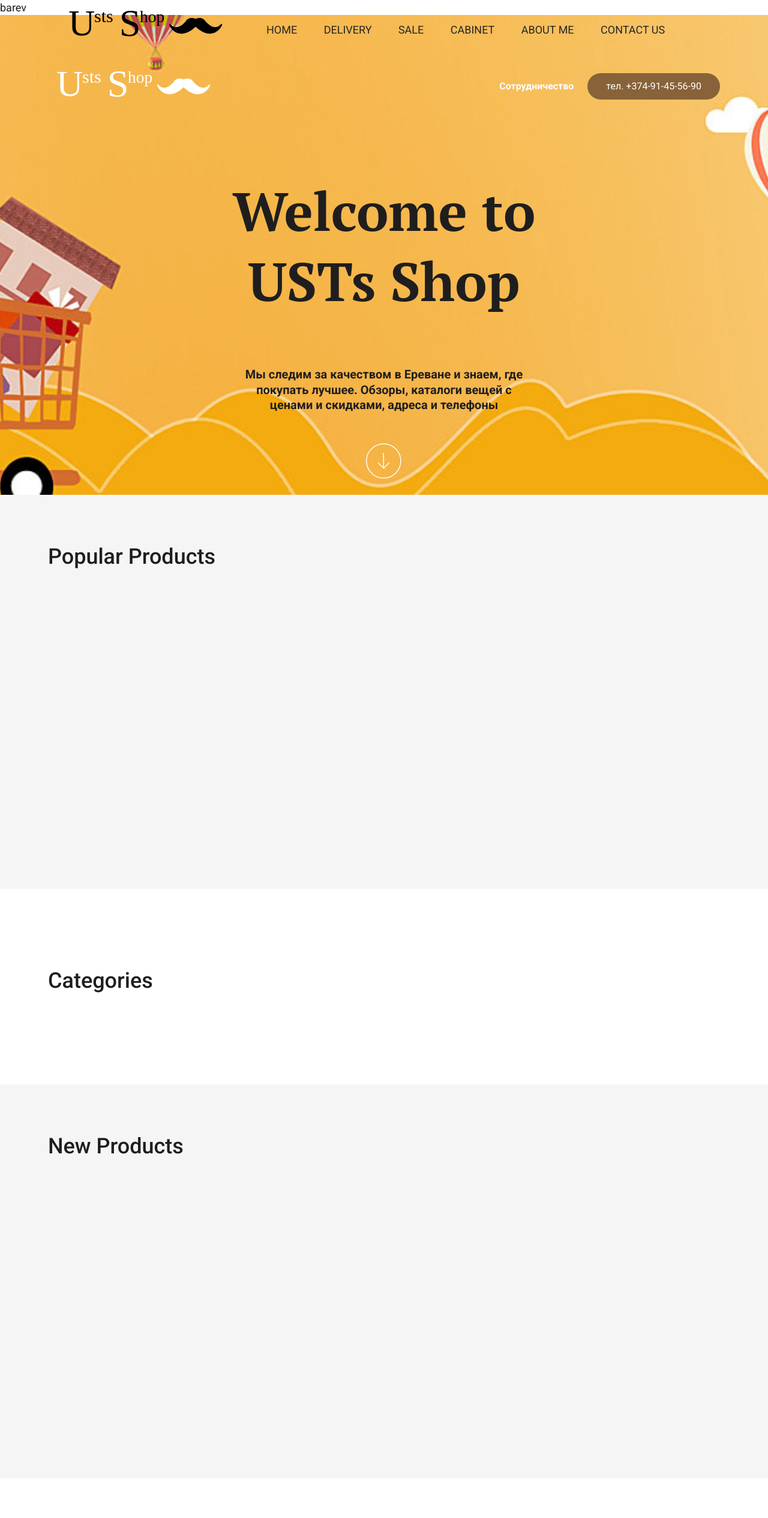
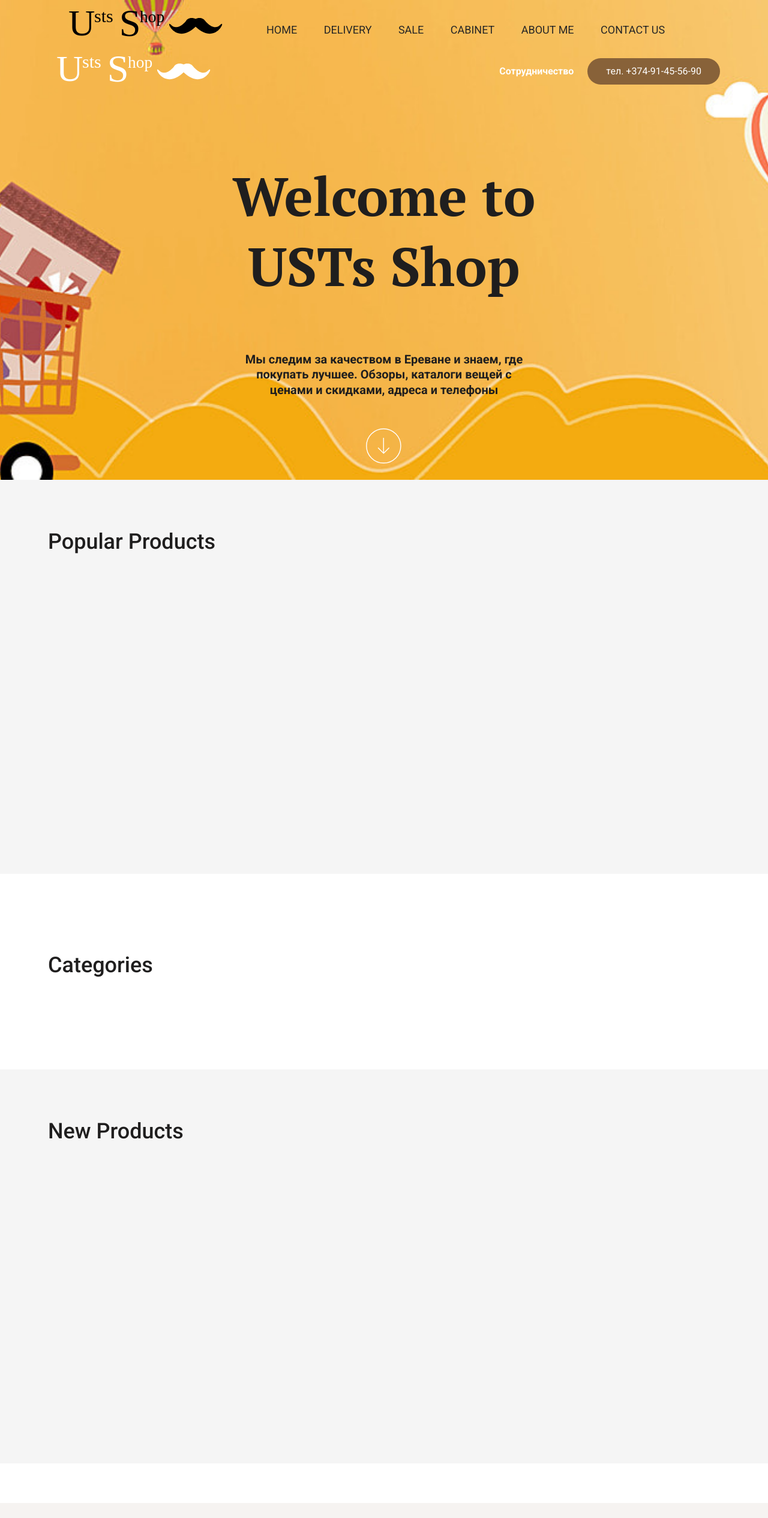
Before and after one commit to AgvanGrigoryan/PHP-shop-project, a PHP site: page / in a window 1280 px wide. Shown: the whole page at 60% size. After the commit the page ends 2506 px from the top, so only its background shows below. Run offline with PHP 8.4, Linux system fonts and the light colour scheme; data that the repository does not hold is empty; some libraries are stand-ins or nearby versions.

Commit message:
delete 'barev'

```diff
--- a/index.php
+++ b/index.php
@@ -19,7 +19,6 @@ include 'includes/db.php';
 </head>
 
 <body>
-  barev
   <header class="header">
 
     <?php include 'includes/header.php'; ?>
```
